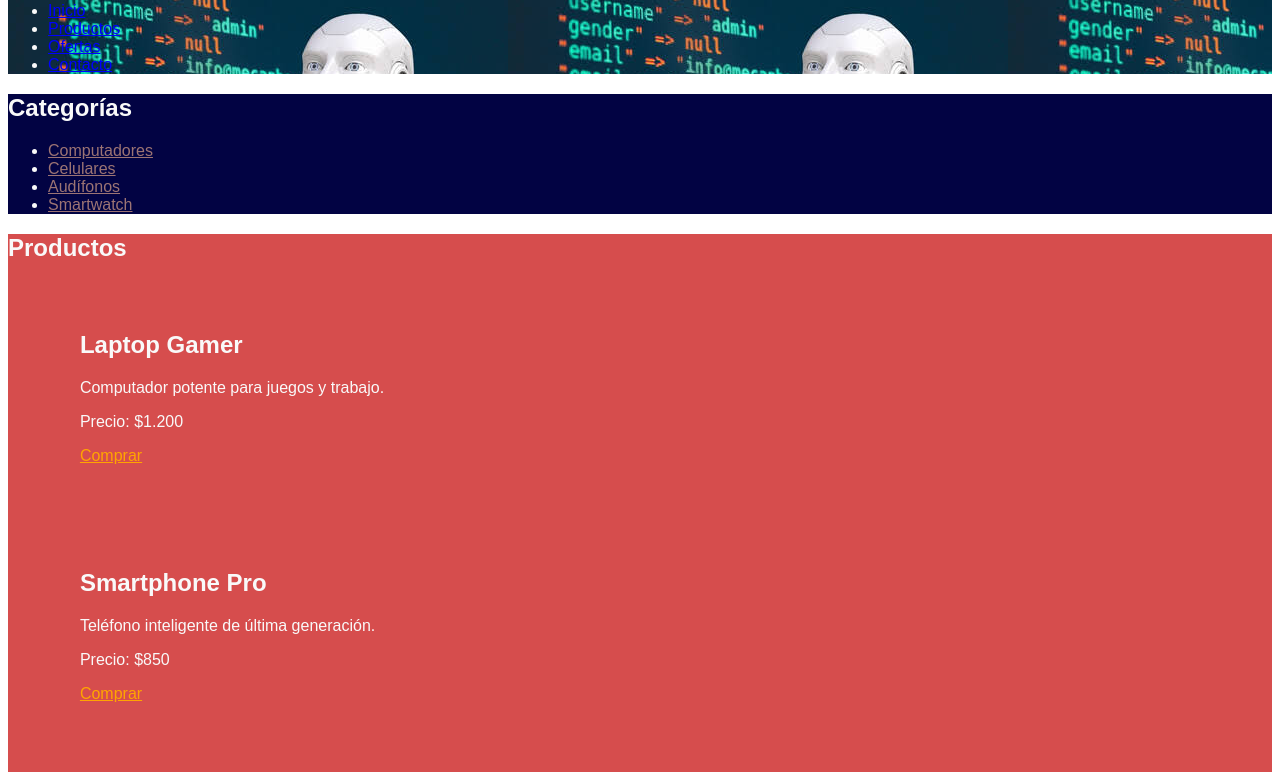
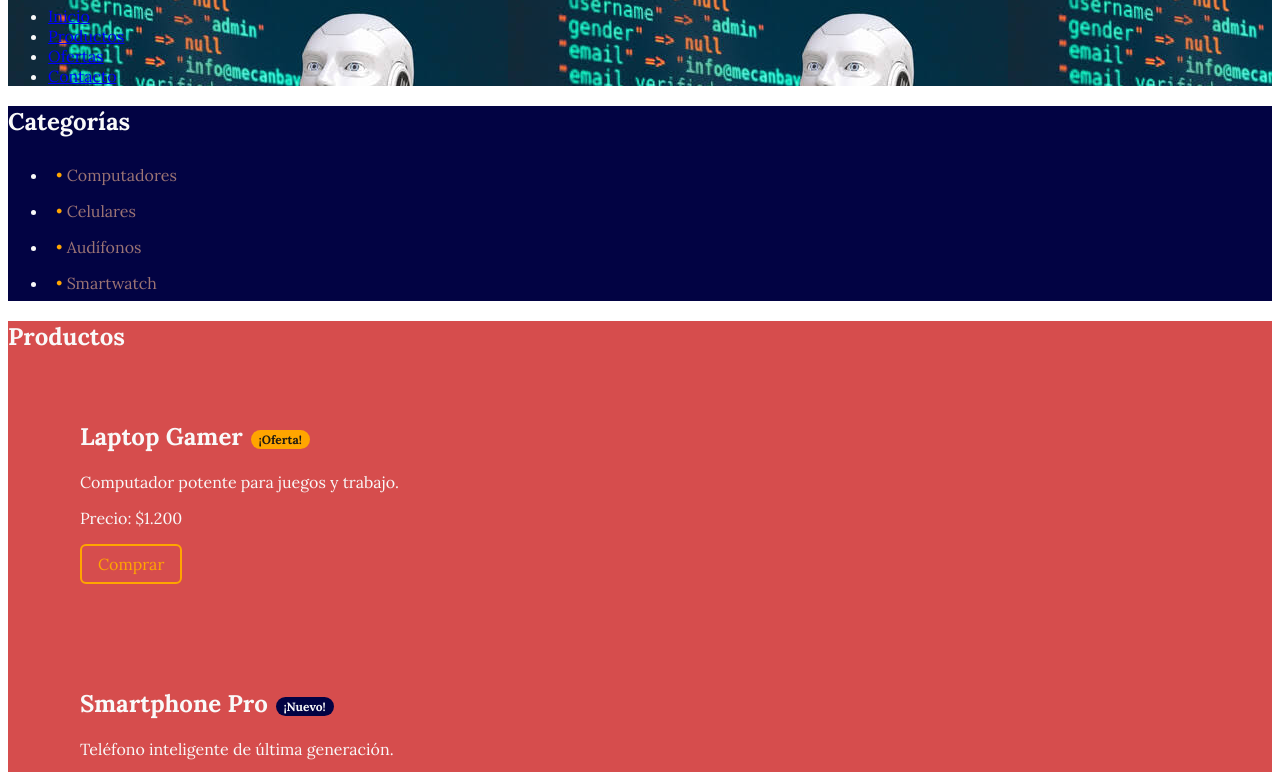
Before and after one commit to jose-castro-ortiz/CSS, a plain HTML site: page index.html in a window 1280 px wide. Shown: the part 78-850 px from the top of the page. Drawn offline with Linux system fonts and the light colour scheme.

Commit message:
feat(ui): implementar pseudoclases interactivas en aside y pseudoelementos en productos

```diff
--- a/index.html
+++ b/index.html
@@ -6,14 +6,13 @@
     <title>Tienda Online</title>
     <link rel="preconnect" href="https://fonts.googleapis.com">
     <link rel="preconnect" href="https://fonts.gstatic.com" crossorigin>
-    <link href="https://fonts.googleapis.com/css2?family=Lora:ital,wght@0,400..700;1,400..700&display=swap" rel="stylesheet">
+    <link href="https://fonts.googleapis.com/css2?family=Poppins:wght@400;600&display=swap" rel="stylesheet">
     <link rel="stylesheet" href="styles.css">
 </head>
 <body>
 
     <header>
         <h1>Tienda Online</h1>
-
         <nav>
             <ul>
                 <li><a href="#">Inicio</a></li>
@@ -24,10 +23,8 @@
         </nav>
     </header>
 
-
     <aside>
         <h2>Categorías</h2>
-
         <ul>
             <li><a href="#">Computadores</a></li>
             <li><a href="#">Celulares</a></li>
@@ -40,11 +37,11 @@
         <section>
             <h2>Productos</h2>
 
-            <article>
+            <article class="destacado">
                 <h2>Laptop Gamer</h2>
                 <p>Computador potente para juegos y trabajo.</p>
                 <p>Precio: $1.200</p>
-                <a href="#" class="btn-comprar destacado">Comprar</a>
+                <a href="#" class="btn-comprar">Comprar</a>
             </article>
 
             <article>
@@ -58,4 +55,18 @@
                 <h2>Audífonos Bluetooth</h2>
                 <p>Sonido de alta calidad y gran comodidad.</p>
                 <p>Precio: $100</p>
-                <a href="#" class="btn-comprar">Comprar
+                <a href="#" class="btn-comprar">Comprar</a>
+            </article>
+        </section>
+    </main>
+
+    <footer>
+        <p>© 2026 Tienda Online</p>
+        <ul>
+            <li><a href="#">Términos y condiciones</a></li>
+            <li><a href="#">Política de privacidad</a></li>
+        </ul>
+    </footer>
+
+</body>
+</html>
--- a/styles.css
+++ b/styles.css
@@ -1,62 +1,81 @@
 @import url('https://fonts.googleapis.com/css2?family=Lora:ital,wght@0,400..700;1,400..700&display=swap');
-body {
-  font-family: sans-serif;
-  color: #f9f9f9;
-  font-size: 16px;
+
+:root {
+  --color-texto: #f9f9f9;
+  --color-titulo: darkblue;
+  --color-descripcion: steelblue;
+  --color-precio: rgb(194, 123, 123);
+  --color-menu: blue;
+  --color-categorias: rgb(156, 116, 116);
+  --color-fondo-main: rgb(214, 77, 77);
+  --color-fondo-aside: #020343;
+  --color-fondo-footer: rgb(186, 44, 44);
+  --color-footer-enlace: rgb(235, 222, 222);
+  --color-boton: rgb(32, 27, 18);
+  --color-boton-destacado: rgb(240, 230, 240);
+  --color-secundario: orange;
+  --color-menu-hover: #1a1c7a;
+  --fuente-principal: "Lora", sans-serif;
+  --espaciado-pequeno: 8px;
+  --espaciado-medio: 16px;
 }
 
-.titulo {
-  color: darkblue;
+body { font-family: var(--fuente-principal); color: var(--color-texto); font-size: 16px; }
+
+.titulo { color: var(--color-titulo); }
+.descripcion { color: var(--color-descripcion); }
+.precio { color: var(--color-precio); font-weight: bold; }
+
+header { background-image: url(images.jpg); }
+header nav ul li a { color: var(--color-menu); }
+
+aside { background-color: var(--color-fondo-aside); }
+aside ul li a {
+  display: block;
+  color: var(--color-categorias);
+  padding: var(--espaciado-pequeno);
+  border-radius: 4px;
+  text-decoration: none;
+  transition: all 0.3s ease;
 }
+aside ul li a::before { content: "• "; color: var(--color-secundario); }
+aside ul li a:hover { background-color: var(--color-menu-hover); color: var(--color-texto); }
+aside ul li a:focus { outline: 3px solid var(--color-secundario); outline-offset: 2px; }
 
-.descripcion {
-  color: steelblue;
+main { background-color: var(--color-fondo-main); }
+article { padding: 12px 34px 34px 34px; margin: 3%; transition: all 0.3s ease; }
+article:hover { transform: translateY(-2px); }
+
+article h2::after {
+  content: "¡Nuevo!";
+  margin-left: var(--espaciado-pequeno);
+  padding: 2px var(--espaciado-pequeno);
+  font-size: 0.5em;
+  vertical-align: middle;
+  color: var(--color-texto);
+  background-color: var(--color-fondo-aside);
+  border-radius: 10px;
 }
-
-.precio {
-  color: rgb(194, 123, 123);
-  font-weight: bold;
+article.destacado h2::after {
+  content: "¡Oferta!";
+  color: var(--color-boton);
+  background-color: var(--color-secundario);
 }
-
-header nav ul li a {
-  color: blue;
+.btn-comprar {
+  display: inline-block;
+  color: var(--color-secundario);
+  padding: var(--espaciado-pequeno) var(--espaciado-medio);
+  border: 2px solid var(--color-secundario);
+  border-radius: 6px;
+  text-decoration: none;
+  transition: all 0.3s ease;
 }
-header {
-  background-image:url(images.jpg);
+#btn-destacado { color: var(--color-boton-destacado); }
+.btn-comprar:hover { background-color: var(--color-fondo-aside); }
+.btn-comprar:active {
+  background-color: var(--color-secundario);
+  color: var(--color-boton);
+  transform: translateY(2px) scale(0.97);
 }
-
-aside ul li a {
-  color: rgb(156, 116, 116);
-}
-main {
-  background-color: rgb(214, 77, 77);
-}
-article {
-  padding: 12px 34px 34px 34px;
-
-}
-article {
-  margin: 3%;
-}
-footer ul li a {
-  color: rgb(61, 2, 2);
-}
-aside {
-  background-color: #020343;
-}
-
-
-.btn-comprar {
-  color: rgb(32, 27, 18);
-}
-
-#btn-destacado {
-  color: rgb(240, 230, 240);
-}
-
-article a.btn-comprar {
-  color: orange;
-}
-footer {
-  background-color: rgb(6, 1, 1);
-}
+footer { background-color: var(--color-fondo-footer); }
+footer ul li a { color: var(--color-footer-enlace); }
```
Also changed, not shown: 1 other file.
